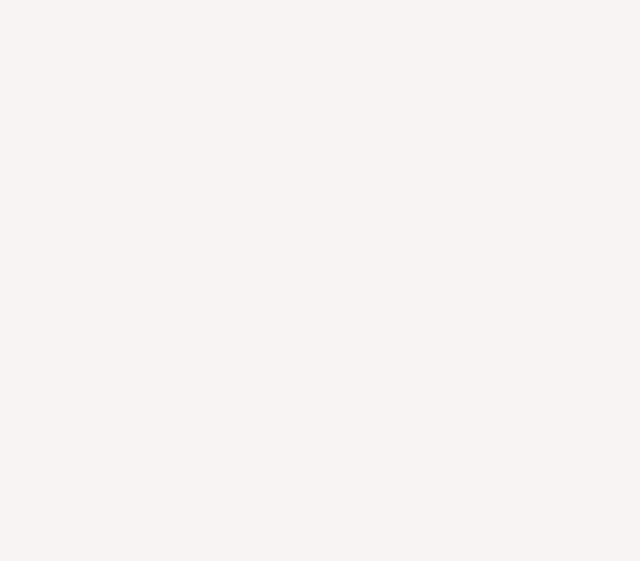
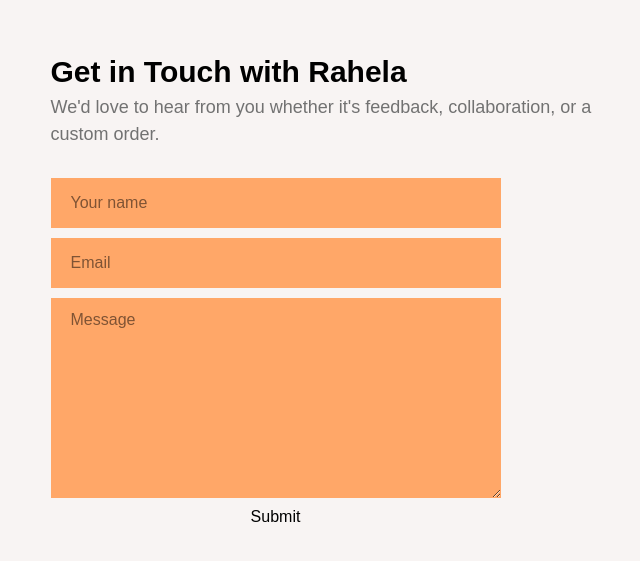
Before and after one commit to Yohanes590/Rahela-Fastion, a Next.js app: page / in a window 1280 px wide. Shown: the part 4268-4829 px from the top of the page, without its empty margins (127-767 px from the left). Before the commit the page ends 4157 px from the top, so only its background shows below. Built offline with nearby package versions, Linux system fonts and the light colour scheme.

Commit message:
all-contact-form

```diff
--- a/app/page.tsx
+++ b/app/page.tsx
@@ -7,6 +7,7 @@ import CardComponent from "@/components/card-component"
 import WaterMark from "@/components/water-mark"
 import ShopSection from "@/components/shop-now"
 import LastCardFunction from "@/components/last-card"
+import ContactForm from "@/components/contact-form"
 export default function Home() {
   return <>
     <NavigationBar />
@@ -16,6 +17,7 @@ export default function Home() {
     <CardComponent />
     <WaterMark />
     <ShopSection />
-    <LastCardFunction/>
+    <LastCardFunction />
+    <ContactForm/>
   </>
 }
--- /dev/null
+++ b/components/contact-form.tsx
@@ -0,0 +1,27 @@
+"use client"
+export default function ContactForm() {
+      return <>
+            <div className="contact-form-container flex justify-around items-center gap-5 h-screen w-[100%]">
+
+                  <div className="form-input-section">
+                        <div className="form-header w-[550px]">
+                        <h1 className="text-[30px] font-bold">Get in Touch with Rahela</h1>
+                        <p className="text-[#727272] text-[18px]">We'd love to hear from you  whether it's feedback,
+                           collaboration, or a custom order.</p>
+                        </div>
+                        <div className="input-form mt-[20px]">
+                              <input type="text"className="h-[50px] text-[black] w-[450px] bg-[#FFA768] pl-[20px] mt-[10px]"  placeholder="Your name" /><br/>
+                              <input type="text"className="h-[50px] text-[black] w-[450px] bg-[#FFA768] pl-[20px] mt-[10px]"  placeholder="Email" /><br/>
+                              <textarea className="h-[200px] text-[black] w-[450px] pt-[10px] bg-[#FFA768] pl-[20px] mt-[10px]" placeholder="Message"></textarea><br/>
+                              <button className="w-[450px]">Submit</button>
+                        </div>
+
+                  </div>
+
+                  <div className="location-input-section">
+
+                  </div>
+
+            </div>
+      </>
+}
```
